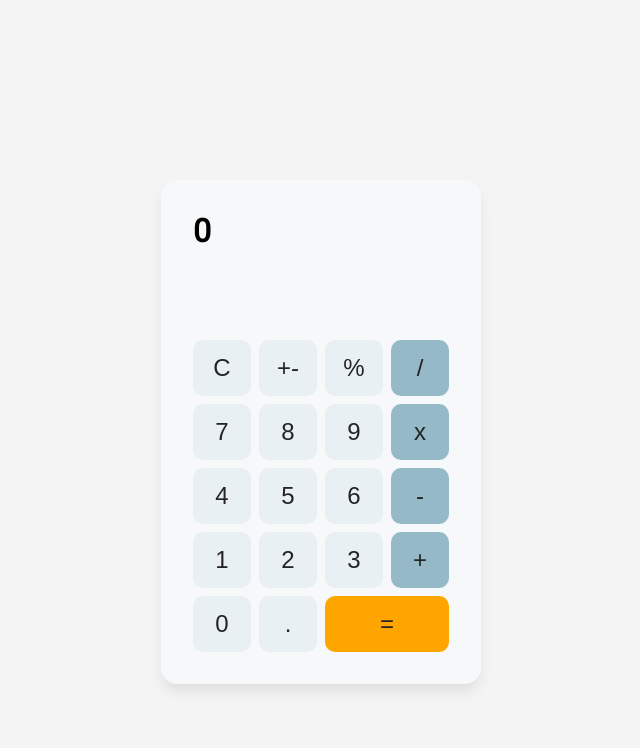
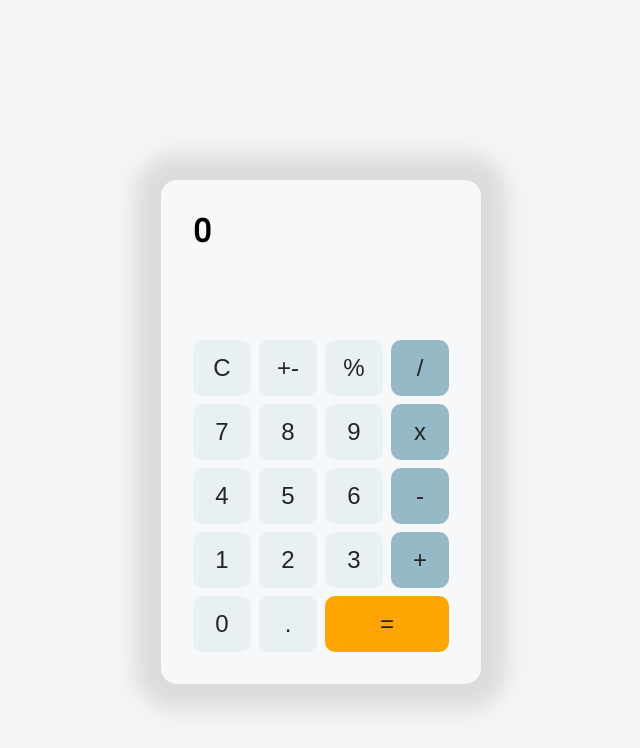
Before and after one commit to omairalamada/calculator-reactjs, a React (Create React App) app: page / in a window 1280 px wide. Shown: the top 748 px of the page, without its empty margins (319-959 px from the left). Built offline with nearby package versions, Linux system fonts and the light colour scheme.

Commit message:
color changed

```diff
--- a/src/index.css
+++ b/src/index.css
@@ -26,7 +26,7 @@ body {
   padding: 2rem;
   margin-top: 4rem;
   border-radius: 1rem;
-  box-shadow: 0px 9px 15px -3px rgba(0,0,0,0.1);
+  box-shadow: 0px 0px 20px 25px rgba(0,0,0,0.1);
 }
 
 .buttonBox {
```
